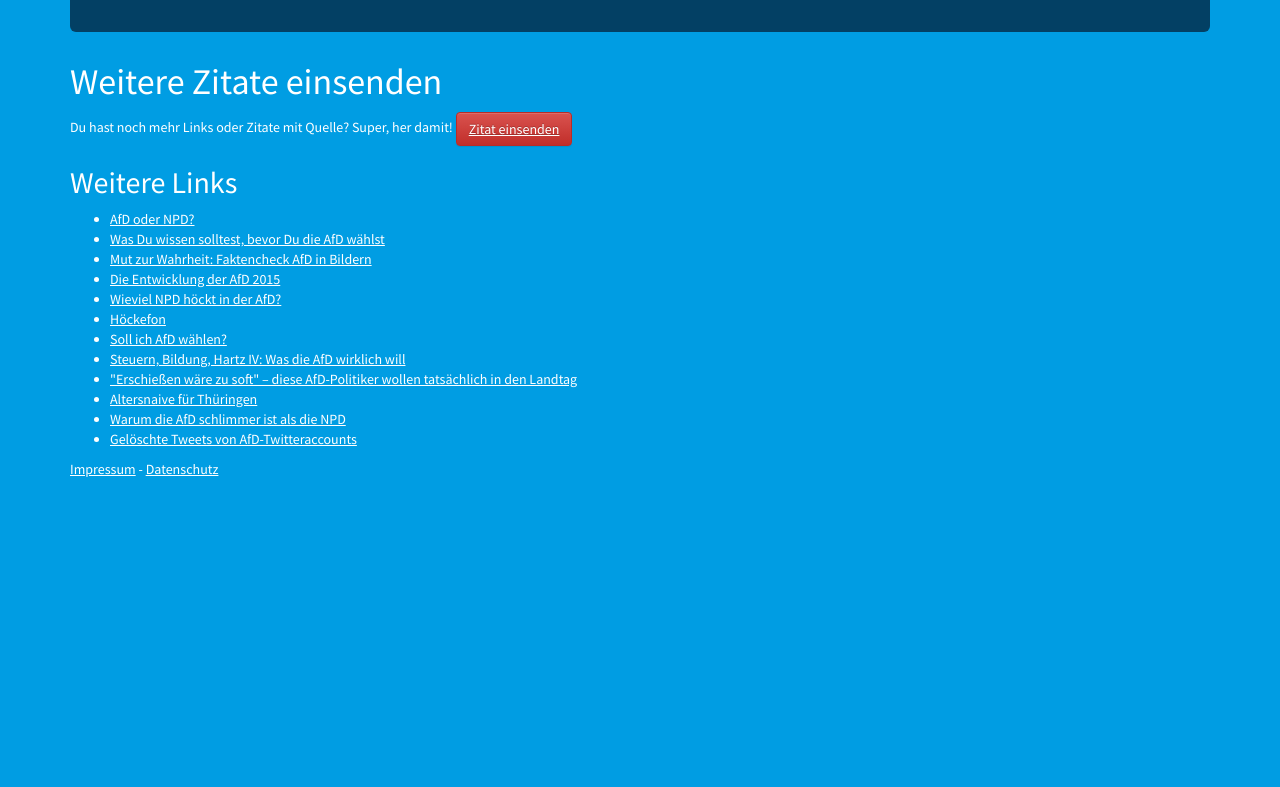
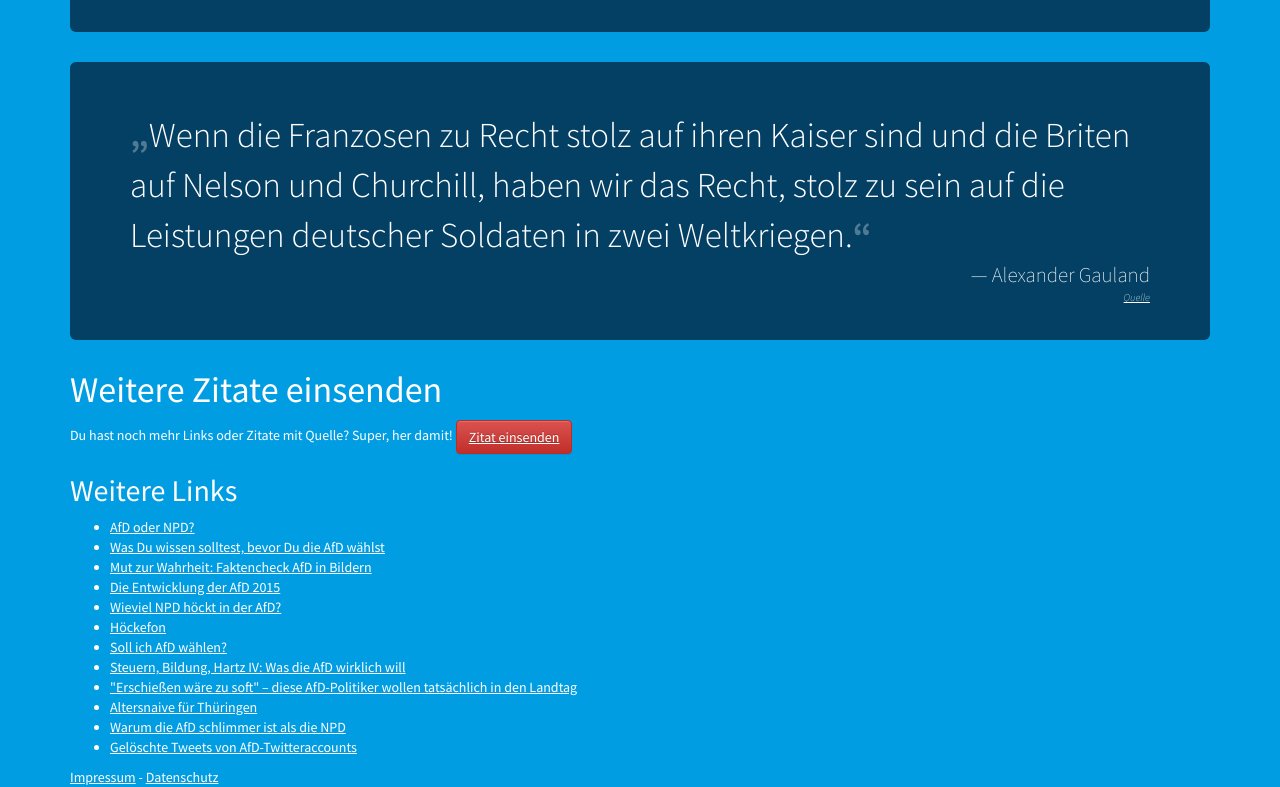
Before and after one commit to zeitschlag/wirsindafd, a plain HTML site: page index.html in a window 1280 px wide. Shown: the part 5626-6413 px from the top of the page. Before the commit the page ends 6105 px from the top, so only its background shows below. Drawn offline with nearby package versions, Linux system fonts and the light colour scheme.

Commit message:
Neues Gauland-Zitat

```diff
--- a/index.html
+++ b/index.html
@@ -141,6 +141,13 @@
         <p class="cite pull-right">André Poggenburg <a href="http://www.mdr.de/sachsen-anhalt/landespolitik/poggenburg-eklat-landtag-100.html" target="_blank">Quelle</a></p>
       </div>
 
+      <div class="jumbotron">
+        <blockquote>Wenn die Franzosen zu Recht stolz auf ihren Kaiser sind und die Briten auf Nelson und Churchill, haben wir das Recht, stolz zu sein auf die Leistungen deutscher Soldaten in zwei Weltkriegen.</blockquote>
+        <p class="cite pull-right">Alexander Gauland <a href="https://www.buzzfeed.com/marcusengert/afd-spitzenkandidat-gauland-findet-deutsche-sollten-stolz" target="_blank">Quelle</a></p>
+      </div>
+
+
+
       <h1>Weitere Zitate einsenden</h1>
         <p>Du hast noch mehr Links oder Zitate mit Quelle? Super, her damit! <a href="https://encrypt.to/0xFD84809B" target="_blank" class="btn btn-primary btn-danger" role="button">Zitat einsenden</a>
         </p>
```
